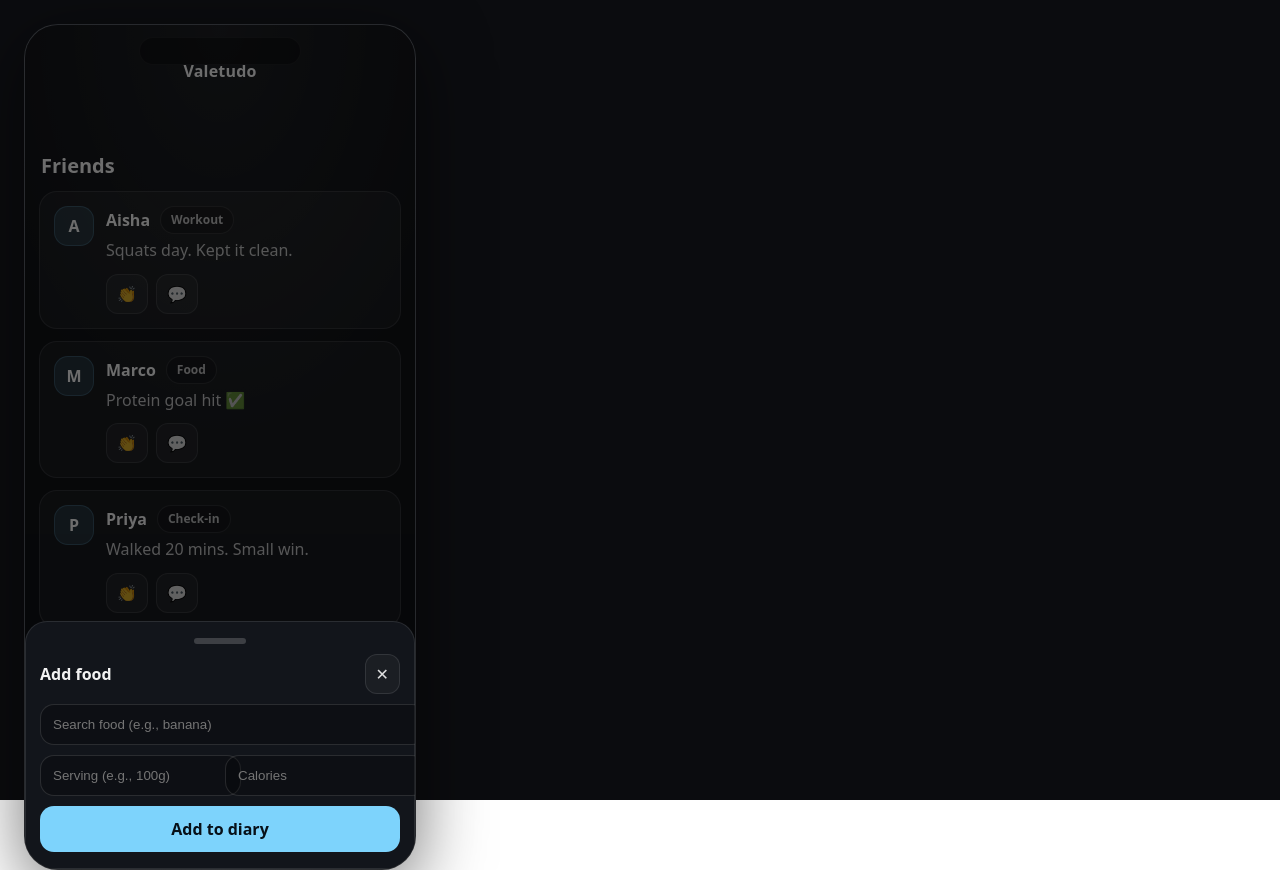
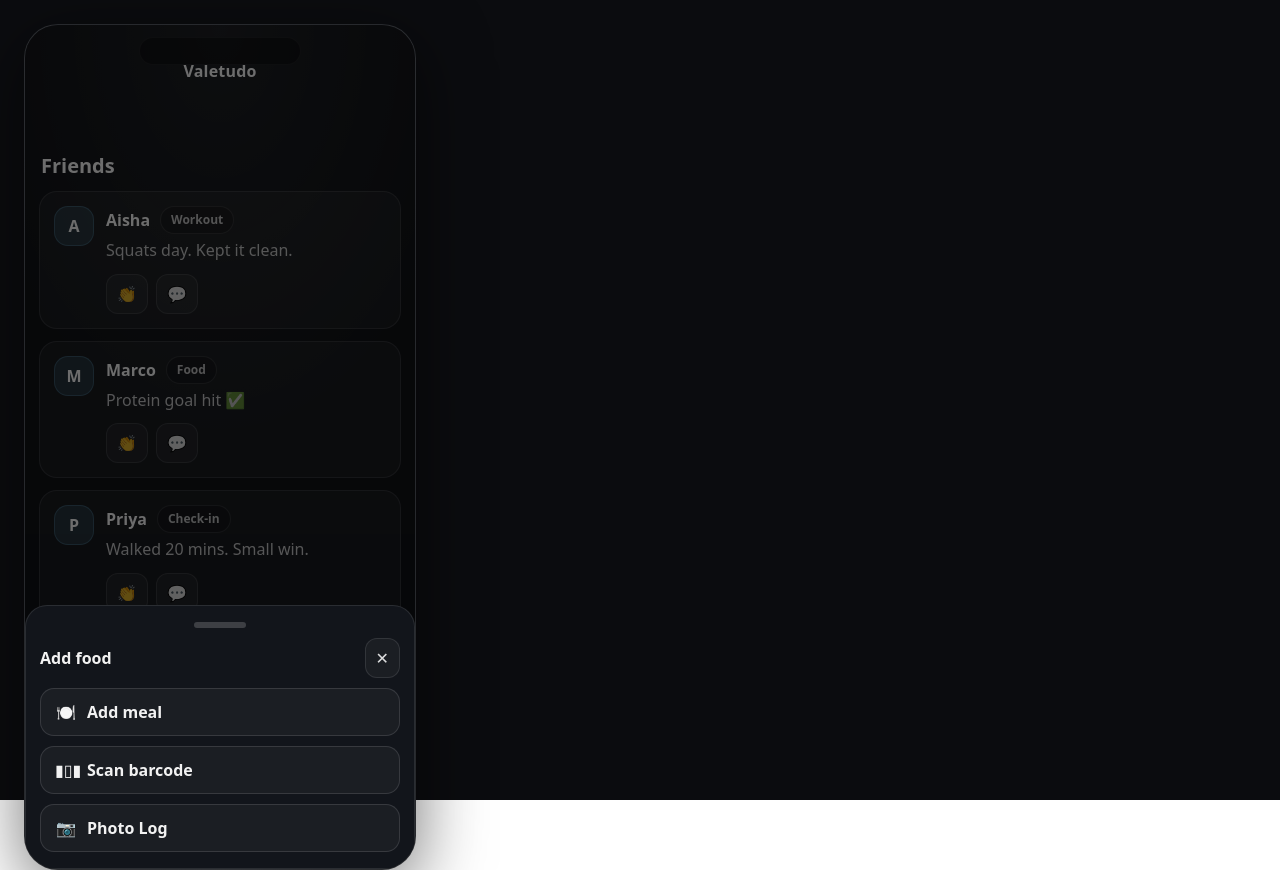
Before and after one commit to The-Vesh-T/Devfest, a React app in the folder Frontend/test-app/: page / in a window 1280 px wide. Both pictures are taken after a click on the button "Add". Built offline with nearby package versions, Linux system fonts and the light colour scheme; the HTML template or start-up script is replaced by a standard one.

Commit message:
FoodScreen v1.3 - Added sections to the add food button

```diff
--- a/Frontend/test-app/src/App.jsx
+++ b/Frontend/test-app/src/App.jsx
@@ -30,7 +30,7 @@ export default function App() {
           </main>
 
           <button
-            className="fab"
+            className={`fab ${mode === "food" ? "fabFood" : ""}`}
             onClick={() => {
               if (isWorkoutTab) {
                 window.dispatchEvent(new Event("open-workout-actions"));
--- a/Frontend/test-app/src/components/AddSheet.jsx
+++ b/Frontend/test-app/src/components/AddSheet.jsx
@@ -14,12 +14,20 @@ export default function AddSheet({ open, onClose, mode }) {
 
         {mode === "food" ? (
           <>
-            <input className="input" placeholder="Search food (e.g., banana)" />
-            <div className="row">
-              <input className="input" placeholder="Serving (e.g., 100g)" />
-              <input className="input" placeholder="Calories" />
+            <div className="sheetActions">
+              <button className="sheetAction">
+                <span className="sheetActionIcon">🍽️</span>
+                Add meal
+              </button>
+              <button className="sheetAction">
+                <span className="sheetActionIcon">▮▯▮</span>
+                Scan barcode
+              </button>
+              <button className="sheetAction">
+                <span className="sheetActionIcon">📷</span>
+                Photo Log
+              </button>
             </div>
-            <button className="primaryBtn">Add to diary</button>
           </>
         ) : (
           <>
--- a/Frontend/test-app/src/screens/FoodScreen.css
+++ b/Frontend/test-app/src/screens/FoodScreen.css
@@ -136,3 +136,41 @@
   border-color: rgba(251,113,133,0.35);
   background: rgba(251,113,133,0.12);
 }
+
+.fabFood {
+  border-color: rgba(125,211,252,0.45);
+  background: radial-gradient(circle at 30% 30%, rgba(125,211,252,1), rgba(56,189,248,0.75));
+  box-shadow: 0 16px 34px rgba(15,23,42,0.55);
+}
+
+.sheetActions {
+  display: grid;
+  gap: 10px;
+}
+
+.sheetAction {
+  width: 100%;
+  padding: 12px 14px;
+  border-radius: 14px;
+  border: 1px solid rgba(255,255,255,0.12);
+  background: rgba(255,255,255,0.04);
+  color: #f2f2f2;
+  text-align: left;
+  font-weight: 900;
+  cursor: pointer;
+  display: flex;
+  align-items: center;
+  gap: 10px;
+}
+
+.sheetAction:active {
+  transform: translateY(1px);
+}
+
+.sheetActionIcon {
+  width: 22px;
+  height: 22px;
+  display: grid;
+  place-items: center;
+  font-size: 16px;
+}
```
